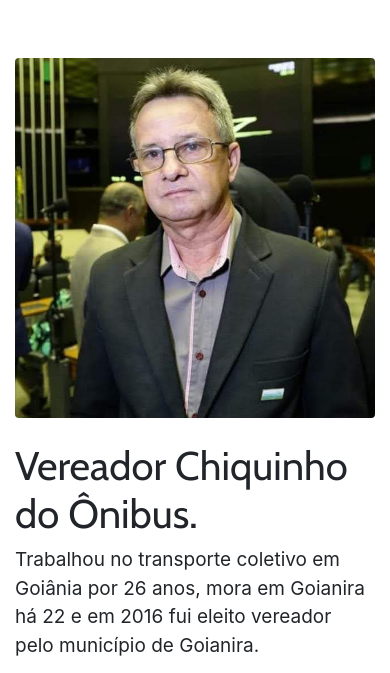
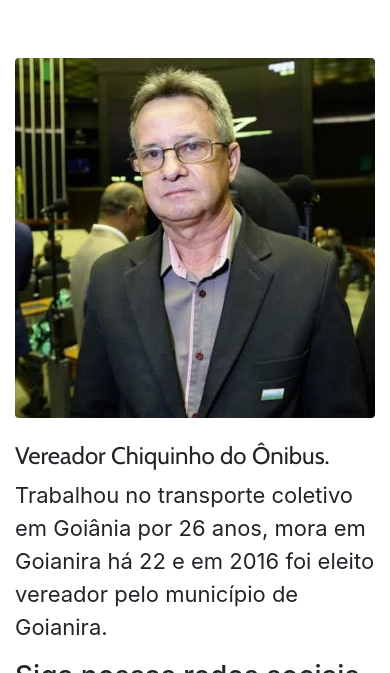
Before and after one commit to Huakson/bootstrap-personal-template, a website: page index.html in a window 390 px wide. Shown: the top 673 px of the page. Drawn offline with nearby package versions, Linux system fonts and the light colour scheme.

Commit message:
Atualizações

```diff
--- a/css/css.css
+++ b/css/css.css
@@ -7,8 +7,17 @@ body {
   padding-top: 10px;
 }
 
+@media (min-width: 100px) and (max-width: 700px) {
+
+  .size{
+    font-size: 24px;
+  }
+
+}
+
+
 .font-size{
-  font-size: 19px;
+  font-size: 22px;
 }
 
 .title {
--- a/index.html
+++ b/index.html
@@ -29,8 +29,8 @@
       </div>
       <!-- /.col-lg-8 -->
       <div class="col-lg-6">
-        <h1 class="font-weight-light title">Vereador Chiquinho do Ônibus.</h1>
-        <p class="font-size">Trabalhou no transporte coletivo em Goiânia por 26 anos, mora em Goianira há 22 e em 2016 fui eleito vereador pelo município de Goianira.</p>
+        <h1 class="font-weight-light title size">Vereador Chiquinho do Ônibus.</h1>
+        <p class="font-size">Trabalhou no transporte coletivo em Goiânia por 26 anos, mora em Goianira há 22 e em 2016 foi eleito vereador pelo município de Goianira.</p>
         <h3>Siga nossas redes sociais e acompanhe nosso trabalho!</h3>
         <a href="https://instagram.com/go.chiquinho" class="btn btn-insta"> <img src="./static/img/instagram.svg"
             style="height: 20px;" class="img-fluid" alt="Responsive image"> Siga-me no Instagram</a>
```
